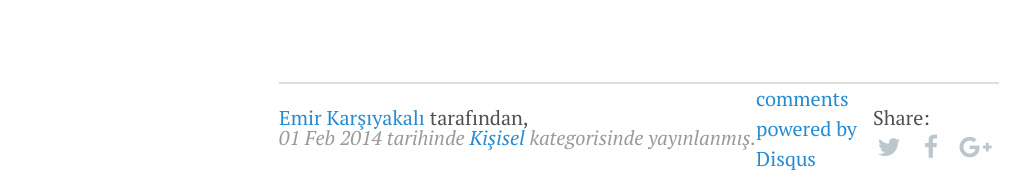
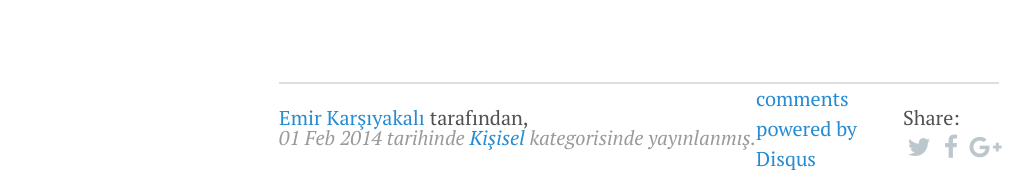
Before and after one commit to erhanpaker/emir.github.io, a Jekyll site: the page built from _posts/2014-02-01-cok-cahilim-keske-daha-fazla-okuyabilsem.md, in a window 1280 px wide. Shown: the part 2072-2262 px from the top of the page, without its empty margins (1-1034 px from the left). Built offline with Jekyll 4.4.1, drawn with Linux system fonts in a browser that asks for light colours; nearby versions of some CDN libraries; Markdown is read by kramdown in place of the engine named in the settings; comment, search, counter and statistics services are not loaded.

Commit message:
updated style and desc for sidebar

```diff
--- a/_config.yml
+++ b/_config.yml
@@ -8,7 +8,7 @@
 # Setup
 title:            Emir Karşıyakalı
 tagline:          'Web Geliştirici'
-description:      "PHP, Ruby ve JavaScript yazıyor, açık kaynağa ilgi duyuyorum. Yazılım Ekip Lideri olarak çalışıyorum. Yanlış bildiğimce, PHP'in doğru kullanımını yaymak için burdayım."
+description:      "PHP, Ruby ve JavaScript yazıyor, açık kaynağa ilgi duyuyorum. İstanbul'da yaşıyor, Yazılım Ekip Lideri olarak çalışıyorum. Yanlış bildiğimce, PHP'in doğru kullanımını yaymak için burdayım."
 url:              http://emir.im
 baseurl:          '/'
 paginate:         5
--- a/public/css/style.css
+++ b/public/css/style.css
@@ -1,6 +1,7 @@
 #navlist {
 	float: left;
-	padding-left: 0px;
+	padding-left: 0;
+    margin-bottom: 0 !important;
 }
 
 #navlist li {
@@ -8,7 +9,7 @@
 	float: left;
 	list-style-type: none;
 	padding-right: 5px;
-	padding-left: 0px;
+	padding-left: 0;
 }
 
 .byline-left {
@@ -26,14 +27,14 @@
     margin: 2em auto 0
 }
 .byline p {
-    margin: 0px;
+    margin: 0;
 }
 .byline a i {
     text-align: center;
     padding: .1em;
     font-size: 125%;
     color: #BBC7CC;
-    margin: 0 10px 0 0;
+    margin: 0 10 0 0;
     width: 32px;
     height: 32px;
     text-align: center;
```
